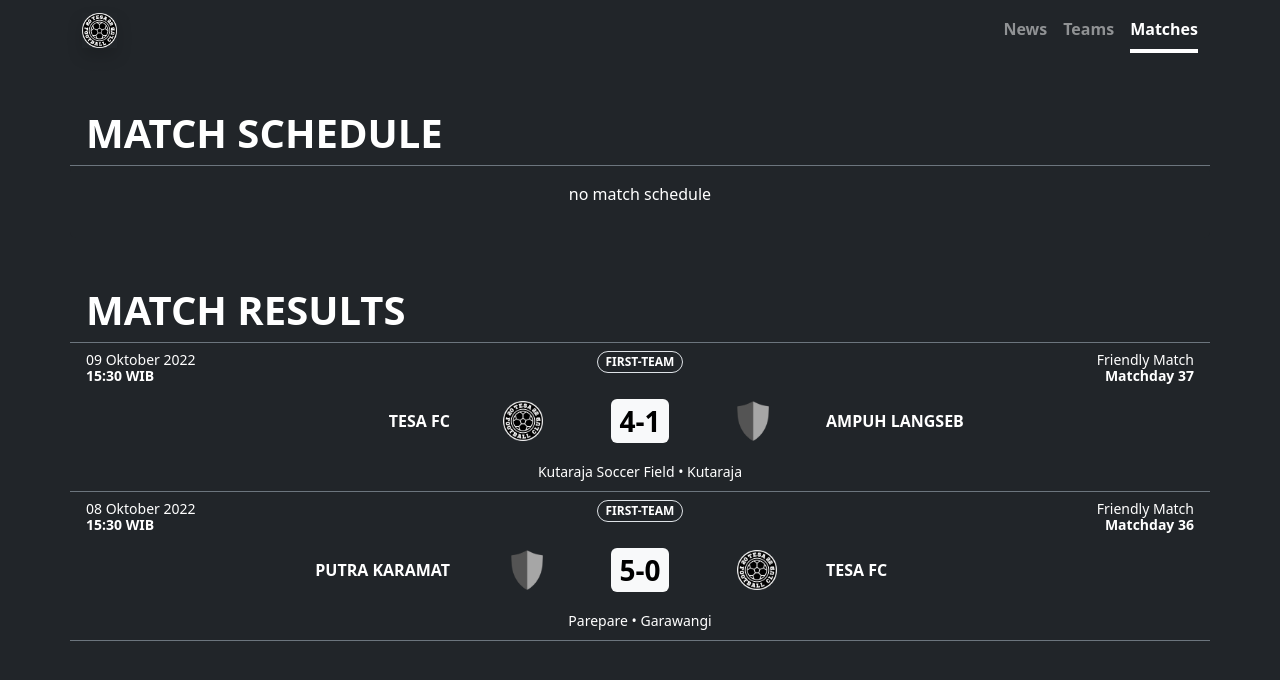
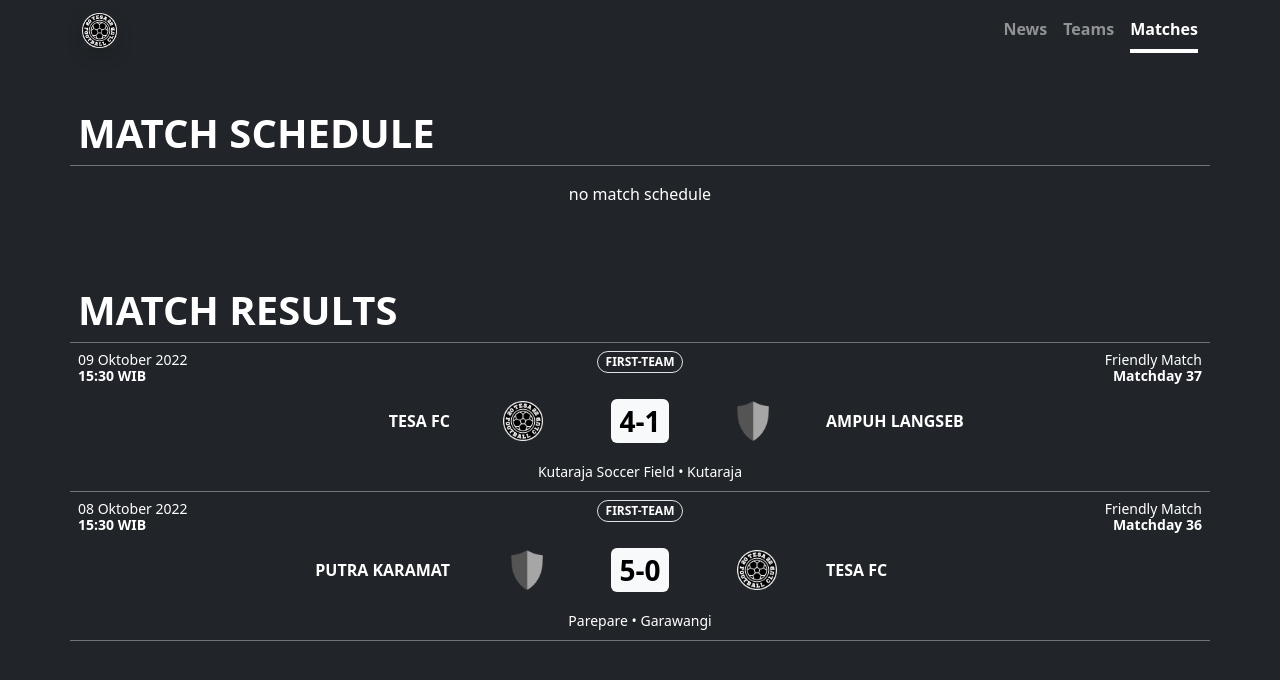
Before and after one commit to tesafc/tesafc.github.io, a Jekyll site: the page built from matches.html, in a window 1280 px wide. Shown: the top 680 px of the page. Built offline with Jekyll 4.4.1, drawn with Linux system fonts in a browser that asks for light colours.

Commit message:
Update matches.html

```diff
--- a/matches.html
+++ b/matches.html
@@ -7,12 +7,12 @@ title: matches
   <div class="container px-0">
     {% assign schedules = site.matches | where: "status", "match schedule" %}
     {% assign match-count = schedules | size %}
-    <h1 class="text-uppercase fw-bolder border-bottom border-secondary px-3 mb-0 pb-2">match schedule</h1>
+    <h1 class="text-uppercase fw-bolder border-bottom border-secondary px-2 mb-0 pb-2">match schedule</h1>
     <div class="row row-cols-1 g-0">
       {% for match in schedules %}
       <div class="col">
         <div class="card text-bg-dark border-0 border-secondary border-bottom rounded-0 px-0">
-          <div class="row row-cols-3 g-0 card-header bg-transparent border-0 px-3">
+          <div class="row row-cols-3 g-0 card-header bg-transparent border-0 px-2">
             <div class="col">
               <p class="card-text text-start text-capitalize mb-0 lh-1"><small>{{ match.time }}</small></p>
               <p class="card-text text-start text-uppercase fw-bolder mb-0 lh-1"><small>{{ match.kick-off }}</small></p>
@@ -60,12 +60,12 @@ title: matches
 
   <div class="container px-0">
     {% assign results = site.matches | where: "status", "match result" %}
-    <h1 class="mt-5 px-3 text-uppercase fw-bolder border-bottom border-secondary mb-0 pb-2">match results</h1>
+    <h1 class="mt-5 px-2 text-uppercase fw-bolder border-bottom border-secondary mb-0 pb-2">match results</h1>
     <div class="row row-cols-1 g-0">
       {% for match in results reversed %}
       <div class="col">
         <div class="card text-bg-dark border-0 border-secondary border-bottom rounded-0 px-0">
-          <div class="row row-cols-3 g-0 card-header d-flex justify-content-between bg-transparent border-0 px-3">
+          <div class="row row-cols-3 g-0 card-header d-flex justify-content-between bg-transparent border-0 px-2">
             <div class="col">
               <p class="card-text text-start text-capitalize mb-0 lh-1"><small>{{ match.time }}</small></p>
               <p class="card-text text-start text-uppercase fw-bolder mb-0 lh-1"><small>{{ match.kick-off }}</small></p>
```
